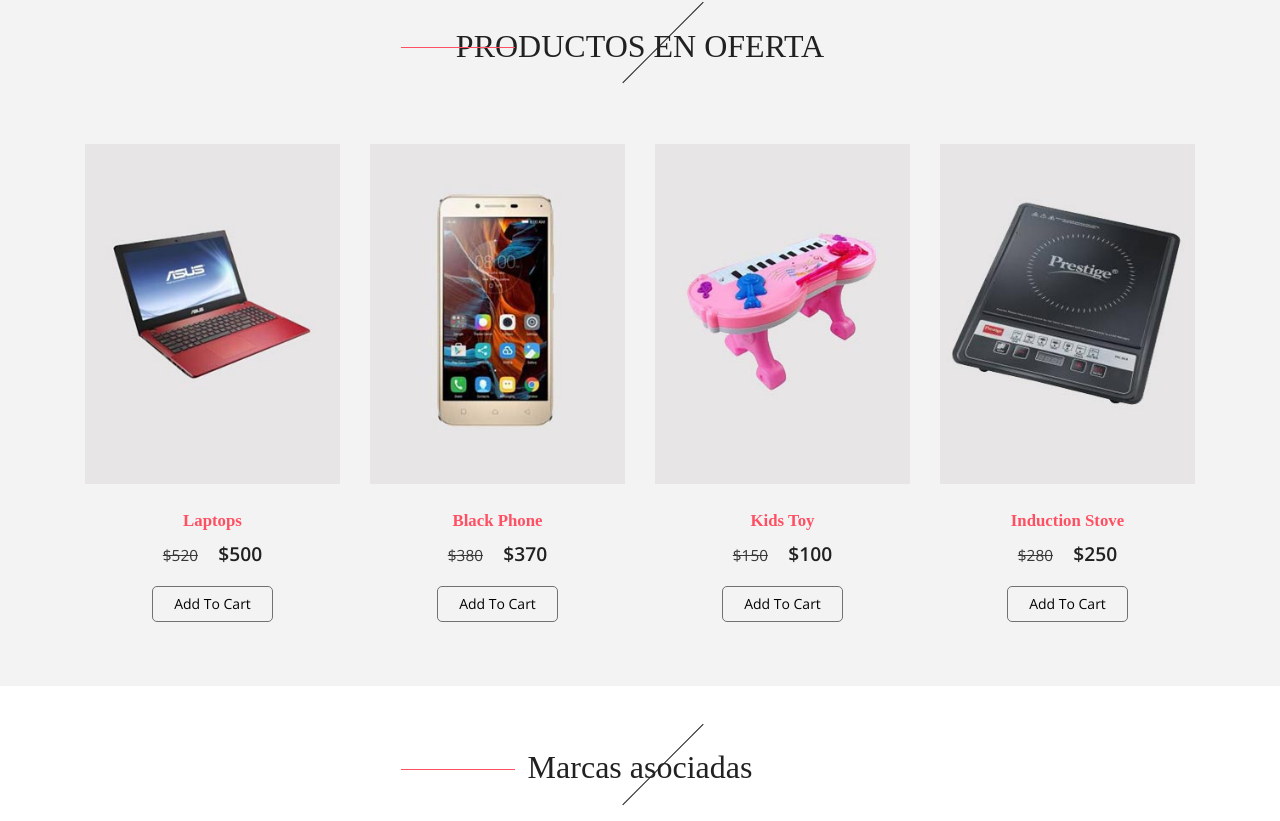
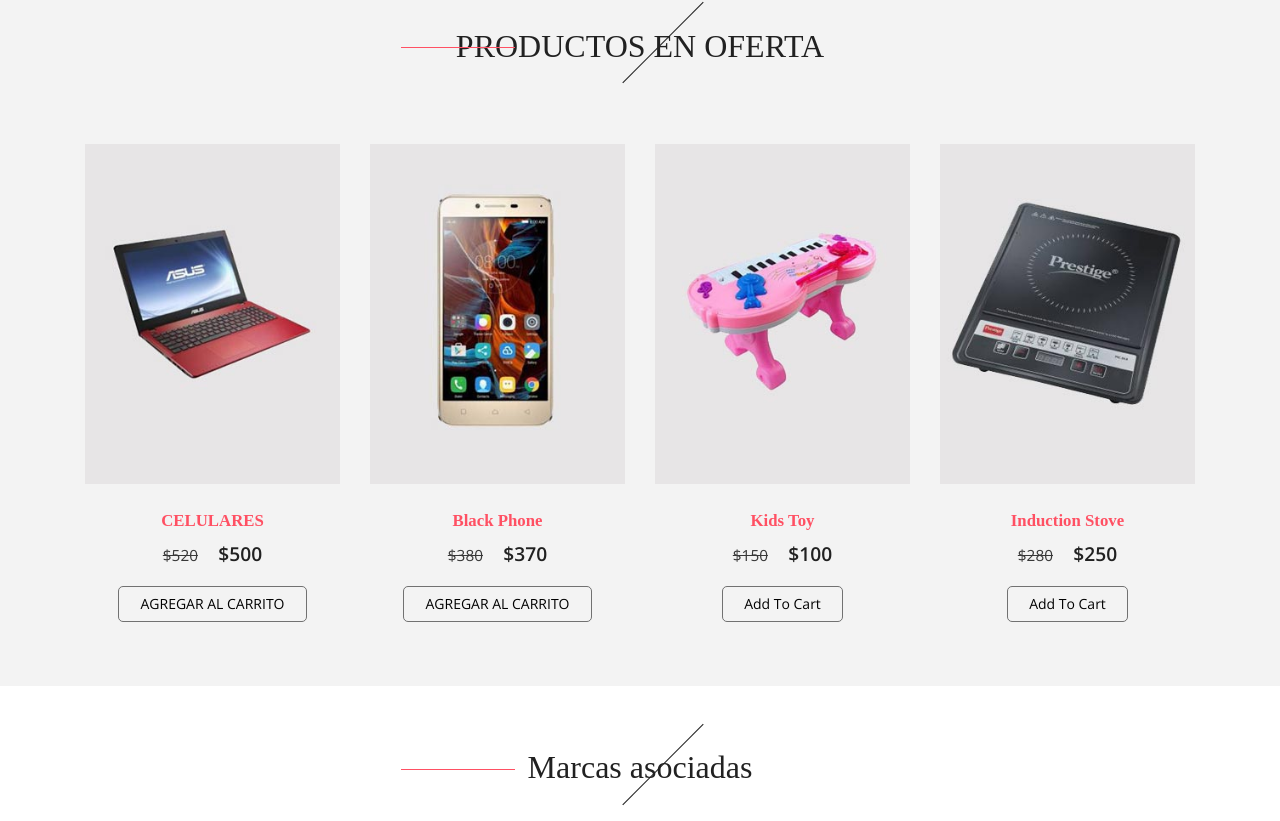
Before and after one commit to JaimeTR/Electronicstore, a plain HTML site: page index.html in a window 1280 px wide. Shown: the part 1385-2206 px from the top of the page. Drawn offline with nearby package versions, Linux system fonts and the light colour scheme; a web font is replaced by a local one.

Commit message:
Update index.html

```diff
--- a/index.html
+++ b/index.html
@@ -983,7 +983,7 @@
                                 </ul>
                             </div>
                         </div>
-                        <h5><a href="single.html">Laptops</a></h5>
+                        <h5><a href="single.html">CELULARES</a></h5>
                         <div class="simpleCart_shelfItem">
                             <p><span>$520</span> <i class="item_price">$500</i></p>
                             <form action="#" method="post">
@@ -991,7 +991,7 @@
                                 <input type="hidden" name="add" value="1">
                                 <input type="hidden" name="w3ls_item" value="Red Laptop">
                                 <input type="hidden" name="amount" value="500.00">
-                                <button type="submit" class="w3ls-cart">Add to cart</button>
+                                <button type="submit" class="w3ls-cart">AGREGAR AL CARRITO</button>
                             </form>
                         </div>
                     </div>
@@ -1020,7 +1020,7 @@
                                 <input type="hidden" name="add" value="1">
                                 <input type="hidden" name="w3ls_item" value="Black Phone">
                                 <input type="hidden" name="amount" value="370.00">
-                                <button type="submit" class="w3ls-cart">Add to cart</button>
+                                <button type="submit" class="w3ls-cart">AGREGAR AL CARRITO</button>
                             </form>
                         </div>
                     </div>
```
